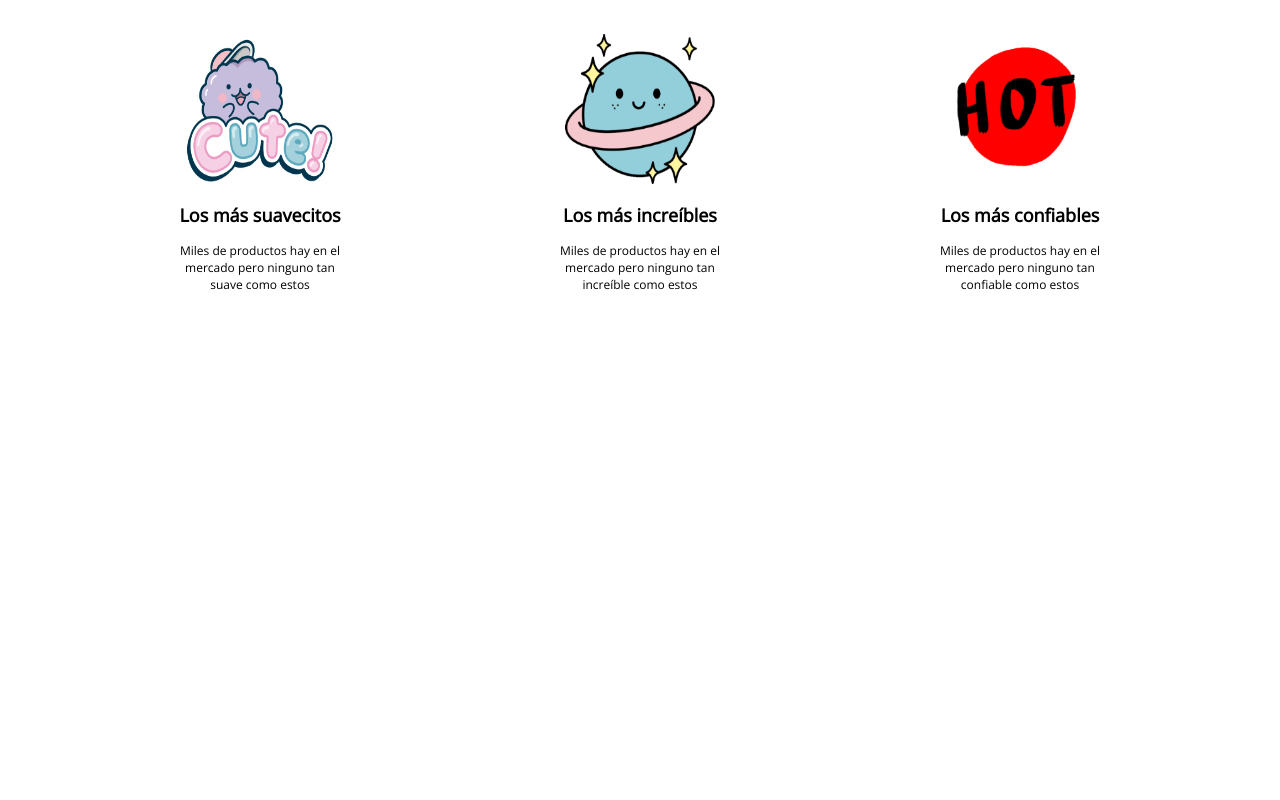
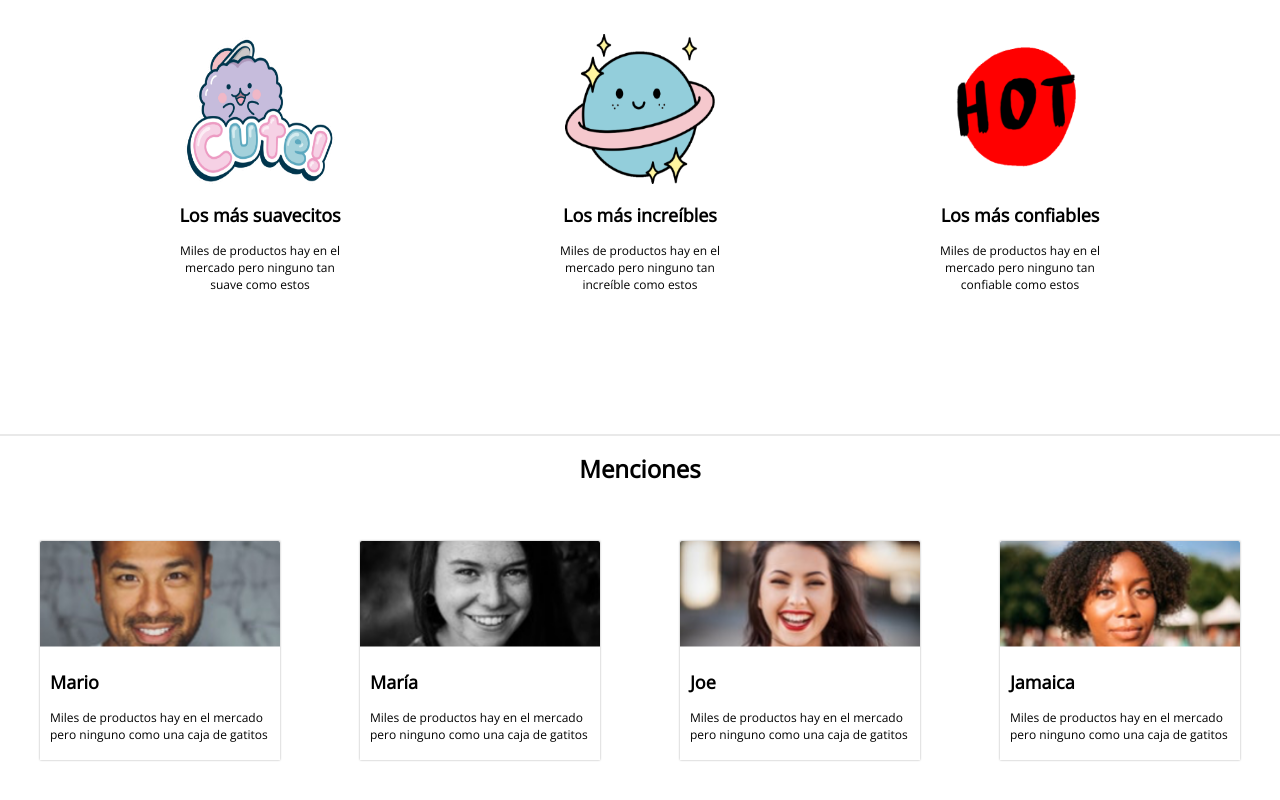
Before and after one commit to ramiroguzmanc/HTML-Y-CSS, a plain HTML site: page index.html in a window 1280 px wide. Shown: the part 810-1610 px from the top of the page. Before the commit the page ends 1244 px from the top, so only its background shows below. Drawn offline with nearby package versions, Linux system fonts and the light colour scheme.

Commit message:
Realizada la parte de menciones

```diff
--- a/css/estilos.css
+++ b/css/estilos.css
@@ -126,3 +126,28 @@ nav li a:hover{
     width: 150px;
     height: 150px;
 }
+
+/* ----------------------------- AQUÍ COMIENZA ZONA MENCIONES -----------------------------*/
+
+.mentions-title{
+   text-align: center;
+   border-top: 2px #e9e9e9 solid;
+}
+.mentions{
+    /* border: blueviolet 1px solid; */
+    display: flex;
+    justify-content: center;
+}
+
+.mention{
+    margin: 40px;
+    box-shadow: var(--sombra-box);
+}
+
+.mention-p{
+    padding: 5px 10px;
+}
+
+.mention-contain img{
+    width: 100%;
+}
--- a/index.html
+++ b/index.html
@@ -68,10 +68,48 @@
                 <p>Miles de productos hay en el mercado pero ninguno tan confiable como estos</p>
             </div>
         </div>
-
-
     </div>
-
+    <div class="mentions-title">
+        <h1>Menciones</h1>
+    </div>
+    <div class="mentions">
+        <div class="mention">
+            <div class="mention-contain">
+                <img src="images/p1.png" alt="P1">
+                <div class="mention-p">
+                    <h2>Mario</h2>
+                    <p>Miles de productos hay en el mercado pero ninguno como una caja de gatitos</p>
+                </div>
+                </div>
+            </div>
+        <div class="mention">
+            <div class="mention-contain">
+                <img src="images/p2.png" alt="P2">
+                <div class="mention-p">
+                    <h2>María</h2>
+                    <p>Miles de productos hay en el mercado pero ninguno como una caja de gatitos</p>
+                </div>
+            </div>
+        </div>
+        <div class="mention">
+            <div class="mention-contain">
+                <img src="images/p3.png" alt="P3">
+                <div class="mention-p">
+                    <h2>Joe</h2>
+                    <p>Miles de productos hay en el mercado pero ninguno como una caja de gatitos</p>
+                </div>
+            </div>
+        </div>
+        <div class="mention">
+            <div class="mention-contain">
+                <img src="images/p4.png" alt="P4">
+                <div class="mention-p">
+                    <h2>Jamaica</h2>
+                    <p>Miles de productos hay en el mercado pero ninguno como una caja de gatitos</p>
+                </div>
+            </div>
+        </div>
+    </div>
 
 </body>
 
```
